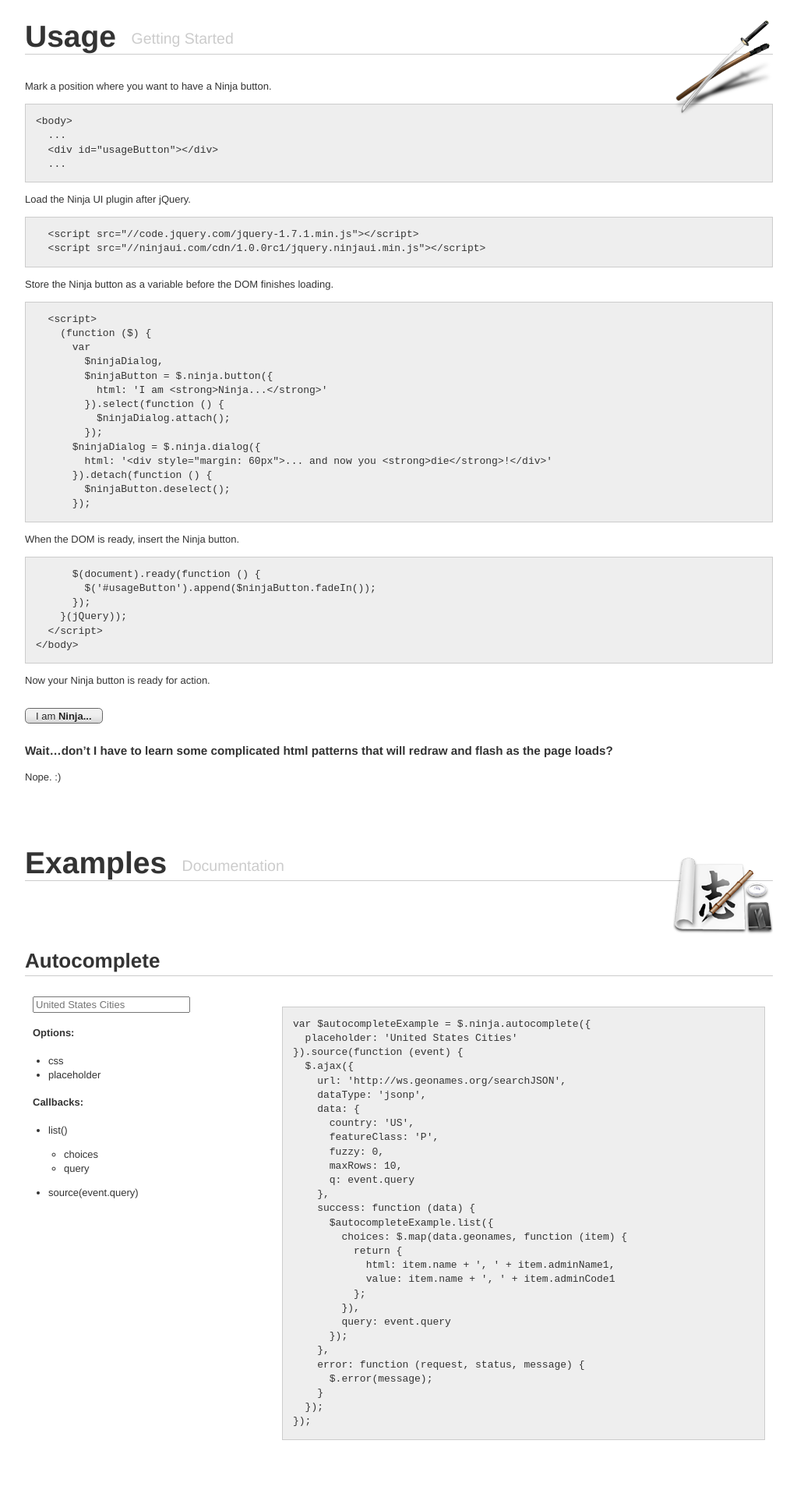
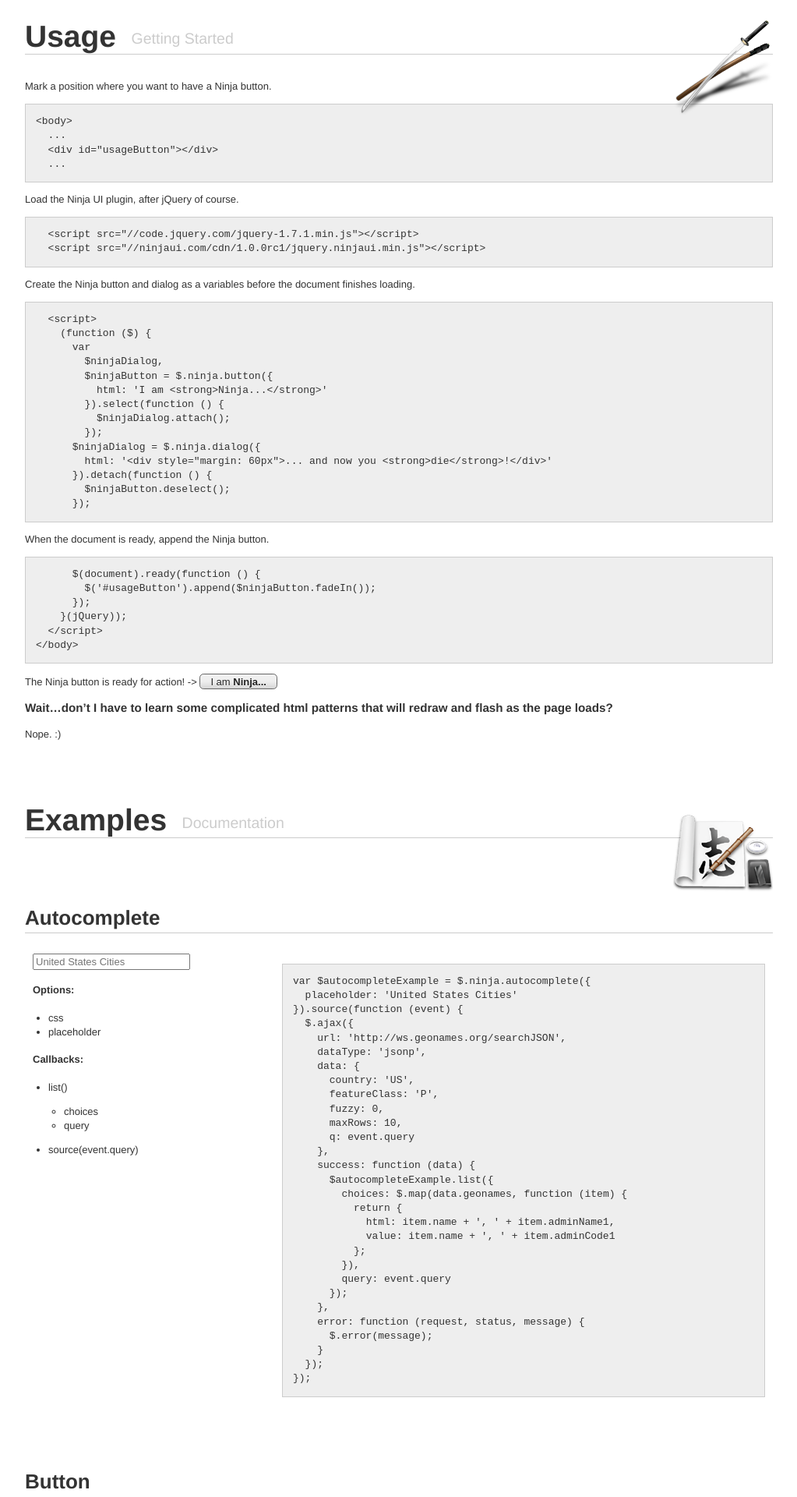
Before and after one commit to LeGrandeFU/ninja.github.com, a Jekyll site: the page built from index.md, in a window 1280 px wide. Shown: the part 679-2599 px from the top of the page at 78% size, without its empty margins (128-1151 px from the left). Built offline with Jekyll 4.4.1, drawn with Linux system fonts in a browser that asks for light colours; some of the changed text lies outside the part shown.

Commit message:
Dialog Example
Also slight word smithing of Usage section.

```diff
--- a/css/style.css
+++ b/css/style.css
@@ -273,9 +273,6 @@ pre code {
 #downloadMenu {
   float: right;
 }
-#usageButton {
-  margin: 2em 0;
-}
 #githubWatchers {
   font-size: 11px;
 }
--- a/index.md
+++ b/index.md
@@ -44,12 +44,12 @@ Mark a position where you want to have a Ninja button.
       <div id="usageButton"></div>
       ...
 
-Load the Ninja UI plugin after jQuery.
+Load the Ninja UI plugin, after jQuery of course.
 
       <script src="//code.jquery.com/jquery-1.7.1.min.js"></script>
       <script src="//ninjaui.com/cdn/1.0.0rc1/jquery.ninjaui.min.js"></script>
 
-Store the Ninja button as a variable before the DOM finishes loading.
+Create the Ninja button and dialog as a variables before the document finishes loading.
 
       <script>
         (function ($) {
@@ -66,7 +66,7 @@ Store the Ninja button as a variable before the DOM finishes loading.
             $ninjaButton.deselect();
           });
 
-When the DOM is ready, insert the Ninja button.
+When the document is ready, append the Ninja button.
 
           $(document).ready(function () {
             $('#usageButton').append($ninjaButton.fadeIn());
@@ -75,8 +75,7 @@ When the DOM is ready, insert the Ninja button.
       </script>
     </body>
 
-Now your Ninja button is ready for action.
-<div id="usageButton"> </div>
+The Ninja button is ready for action! -> <span id="usageButton"> </span>
 
 ###Wait...don't I have to learn some complicated html patterns that will redraw and flash as the page loads?
 Nope. :)
@@ -216,10 +215,39 @@ $buttonExampleCheckboxDisable = $('&lt;input/>', {
     <li></li>
     <li></li>
   </ul>
+  <h4>Callbacks:</h4>
+  <ul>
+    <li></li>
+    <li></li>
+    <li></li>
+  </ul>
 </div>
 <div class="two-thirds column">
 <pre>
-$.ninja.({});
+var
+  $dialogExampleCheckbox,
+
+  $dialogExample = $.ninja.dialog({
+    html: '&lt;div style="padding: 50px">This is &lt;b>HTML&lt;/b> inside the dialog.&lt;/div>'
+  }).attach(function () {
+    $dialogExampleCheckbox.attr({
+      checked: 'checked'
+    });
+  }).detach(function () {
+    $dialogExampleCheckbox.attr({
+      checked: false
+    });
+  });
+
+$dialogExampleCheckbox = $('&lt;input/>', {
+  type: 'checkbox'
+}).change(function () {
+  if ($dialogExampleCheckbox.attr('checked')) {
+    $dialogExample.attach();
+  } else {
+    $dialogExample.detach();
+  }
+});
 </pre>
 </div>
 </div>
@@ -229,6 +257,12 @@ $.ninja.({});
 <div class="row">
 <div class="one-third column" id="drawerExamples">
   <h4>Options:</h4>
+  <ul>
+    <li></li>
+    <li></li>
+    <li></li>
+  </ul>
+  <h4>Callbacks:</h4>
   <ul>
     <li></li>
     <li></li>
@@ -252,6 +286,12 @@ $.ninja.({});
     <li></li>
     <li></li>
   </ul>
+  <h4>Callbacks:</h4>
+  <ul>
+    <li></li>
+    <li></li>
+    <li></li>
+  </ul>
 </div>
 <div class="two-thirds column">
 <pre>
@@ -265,6 +305,12 @@ $.ninja.({});
 <div class="row">
 <div class="one-third column" id="sliderExamples">
   <h4>Options:</h4>
+  <ul>
+    <li></li>
+    <li></li>
+    <li></li>
+  </ul>
+  <h4>Callbacks:</h4>
   <ul>
     <li></li>
     <li></li>
@@ -288,6 +334,12 @@ $.ninja.({});
     <li></li>
     <li></li>
   </ul>
+  <h4>Callbacks:</h4>
+  <ul>
+    <li></li>
+    <li></li>
+    <li></li>
+  </ul>
 </div>
 <div class="two-thirds column">
 <pre>
--- a/js/script.js
+++ b/js/script.js
@@ -69,6 +69,36 @@
     $buttonExampleDisabled = $.ninja.button({
       html: '<i>Disabled</i> Button',
       disable: true
+    }),
+
+    $dialogExampleCheckbox,
+
+    $dialogExample = $.ninja.dialog({
+      html: '<div style="padding: 50px">This is <b>HTML</b> inside the dialog.</div>'
+    }).attach(function () {
+      $dialogExampleCheckbox.attr({
+        checked: 'checked'
+      });
+    }).detach(function () {
+      $dialogExampleCheckbox.attr({
+        checked: false
+      });
+    // }),
+
+    // $drawerExample = $.ninja.drawer({
+
+    // }),
+
+    // $iconExample = $.ninja.icon({
+
+    // }),
+
+    // $sliderExample = $.ninja.slider({
+
+    // }),
+
+    // $tabsExample = $.ninja.tabs({
+
     });
 
   $usageDialog = $.ninja.dialog({
@@ -94,6 +124,16 @@
       $buttonExample.disable();
     } else {
       $buttonExample.enable();
+    }
+  });
+
+  $dialogExampleCheckbox = $('<input/>', {
+    type: 'checkbox'
+  }).change(function () {
+    if ($dialogExampleCheckbox.attr('checked')) {
+      $dialogExample.attach();
+    } else {
+      $dialogExample.detach();
     }
   });
 
@@ -223,9 +263,10 @@
       }
     });
 
-    $('#usageButton').append($usageButton.fadeIn('slow'));
-    $('#autocompleteExamples').prepend($autocompleteExample.fadeIn('slow'));
+    $('#usageButton').append($usageButton);
+    $('#autocompleteExamples').prepend($autocompleteExample);
     $('#buttonExamples').prepend('<p>', $buttonExample, ' ', $buttonExampleCheckboxSelect, ' Select ', $buttonExampleCheckboxDisable, ' Disable', '</p></p>', $buttonExampleSelected, ' ', $buttonExampleDisabled, '</p>');
+    $('#dialogExamples').prepend($dialogExampleCheckbox, ' Attach Dialog');
 
     $navigation.scrollSpy();
 
```
